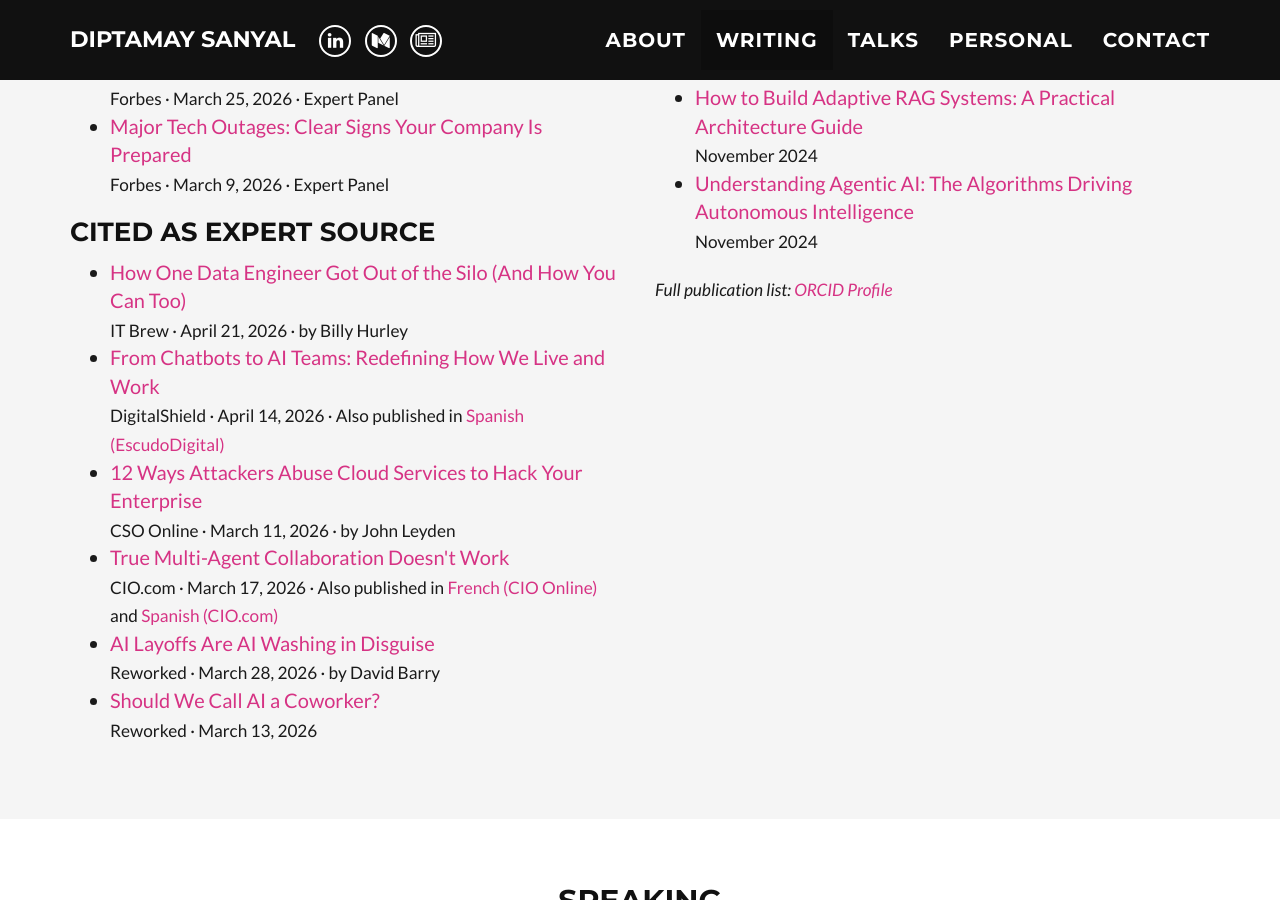
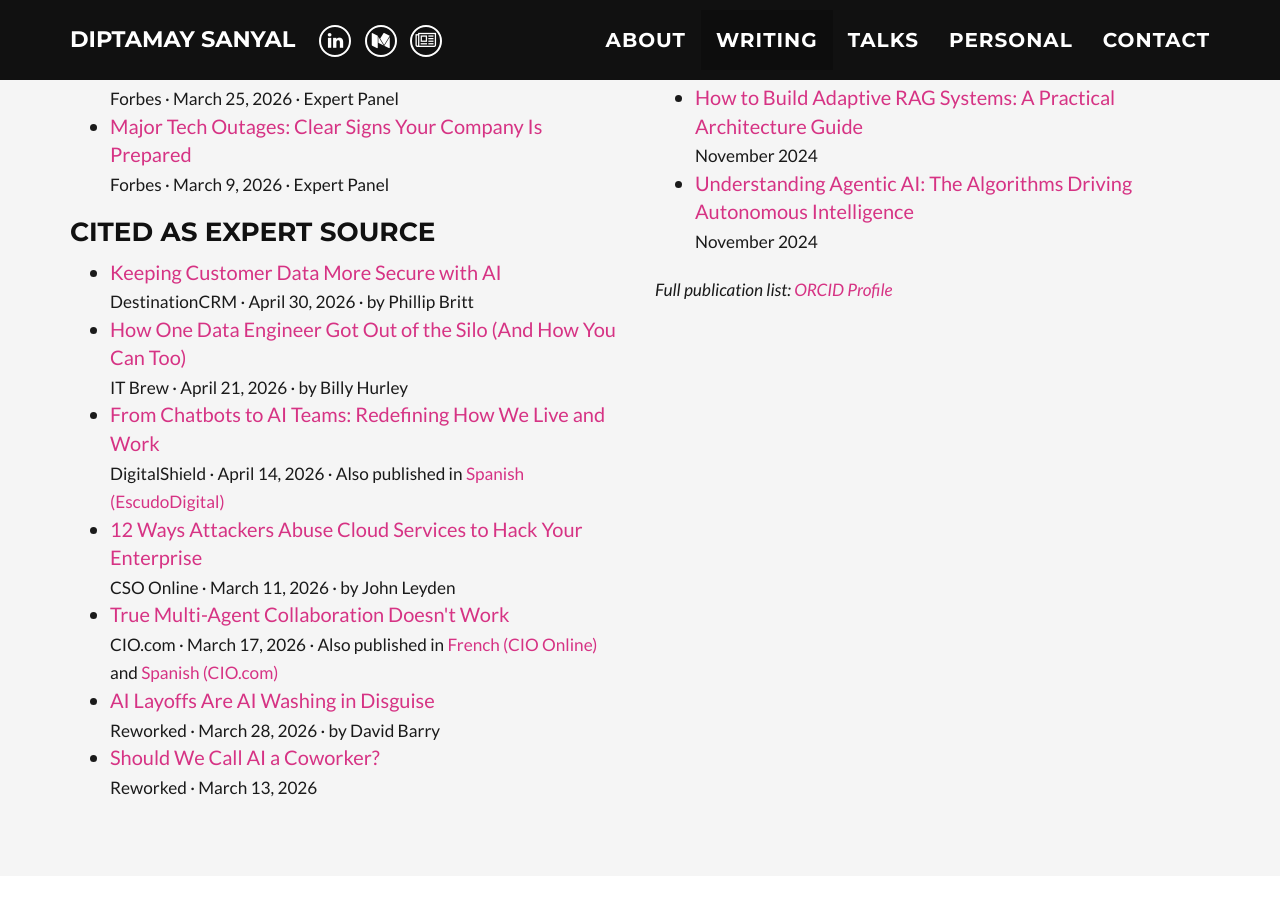
Before and after one commit to diptamay/diptamay.github.io, a Jekyll site: the page built from index.html, in a window 1280 px wide and 900 px high, scrolled down 1904 px. Built offline with Jekyll 4.4.1, drawn with Linux system fonts in a browser that asks for light colours.

Commit message:
New article

```diff
--- a/_includes/publications.html
+++ b/_includes/publications.html
@@ -34,6 +34,10 @@
 
         <h3>Cited as Expert Source</h3>
         <ul>
+          <li>
+            <a href="https://www.destinationcrm.com/Articles/Editorial/Magazine-Features/Keeping-Customer-Data-More-Secure-with-AI-174605.aspx" target="_blank">Keeping Customer Data More Secure with AI</a><br/>
+            <small>DestinationCRM &middot; April 30, 2026 &middot; by Phillip Britt</small>
+          </li>
           <li>
             <a href="https://www.itbrew.com/stories/2026/04/21/how-one-data-engineer-got-out-of-the-silo-and-how-you-can-too" target="_blank">How One Data Engineer Got Out of the Silo (And How You Can Too)</a><br/>
             <small>IT Brew &middot; April 21, 2026 &middot; by Billy Hurley</small>
```
